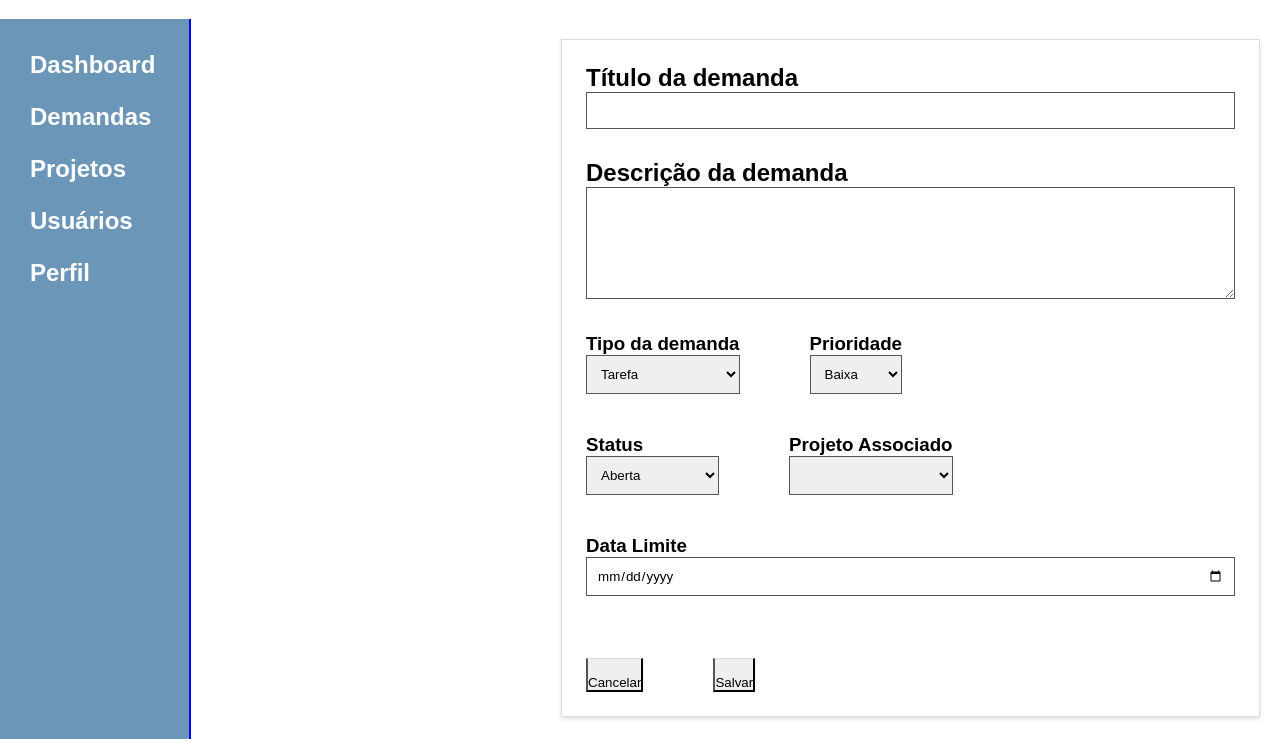
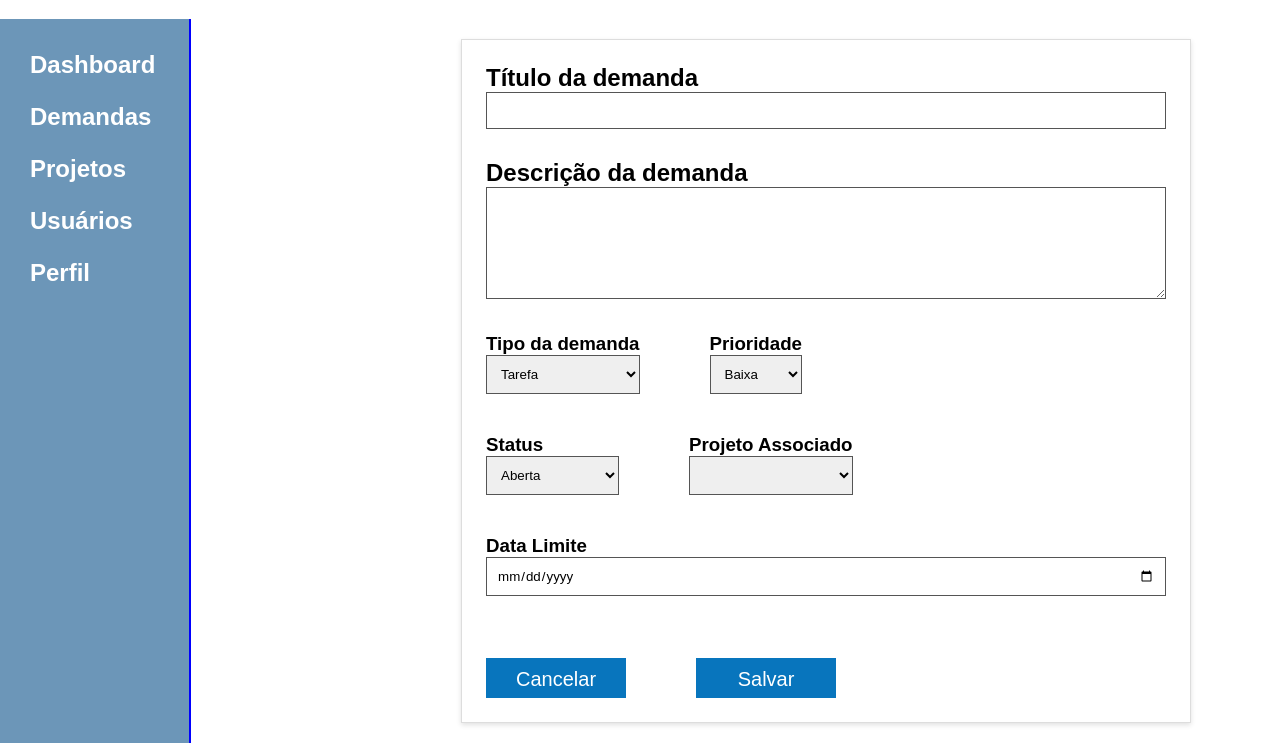
Before and after one commit to Luskapaes3/PI-II-TIME-24, a plain HTML site: page cadastro_demanda.html in a window 1280 px wide. Shown: the part 80-823 px from the top of the page. Drawn offline with Linux system fonts and the light colour scheme.

Commit message:
Update style.css

```diff
--- a/style.css
+++ b/style.css
@@ -238,6 +238,7 @@ th{
 .corpo{
     width:100%;
     padding:20px;
+
 }
 
 form {
@@ -246,7 +247,7 @@ form {
     border: 1px solid #ddd;
     padding: 24px;
     box-shadow: 0 2px 5px rgba(0,0,0,.12);
-    margin-left: 350px;
+    margin-left: 250px;
     display: flex;
     flex-direction: column;
     gap: 30px;
@@ -285,11 +286,20 @@ textarea{
 
 .botoes{
     display:flex;
-    justify-content:flex-end;
+    justify-content:center;
     gap:12px;
     margin-top:22px;
     border-top:1px solid #ddd;
-    padding-top:16px;
+    padding-top:10px;
+    width: 140px;
+    height: 40px;
+    background-color: #0875bd;
+    color: white;
+    border: none;
+    border-radius: 0;
+    font-size: 20px;
+    font-family: Arial, sans-serif;
+    cursor: pointer;
 }
 
 .cancelar{
```
